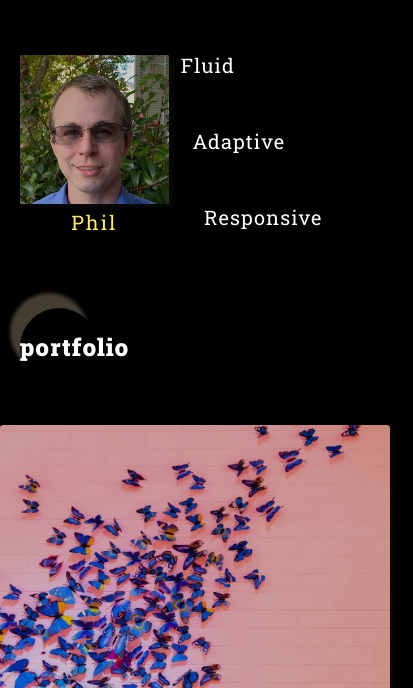
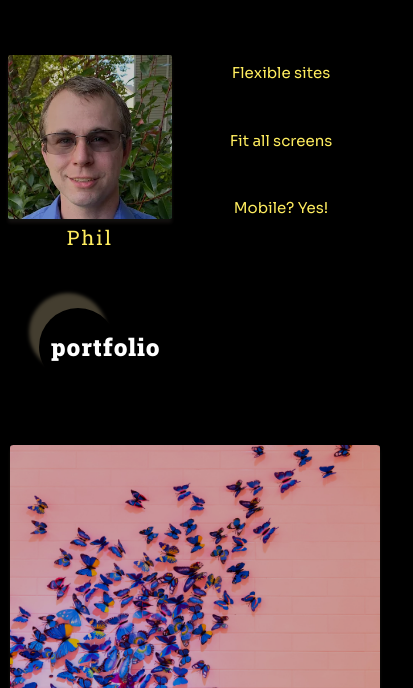
Before and after one commit to phillipgalbraith/portfolio-site, a plain HTML site: page index.html in a window 390 px wide. Shown: the part 156-844 px from the top of the page, 413 px wide, since content can reach past the window. Drawn offline with Linux system fonts and the light colour scheme.

Commit message:
No horizontal scrollbar

```diff
--- a/index.html
+++ b/index.html
@@ -12,6 +12,8 @@
     <meta name="viewport" content="width=device-width, initial-scale=1">
     <title>Phil Galbraith: Web Dev</title>
 </head>
+
+<body>
     <header>
         <section id="home">
             <h1>Phil Galbraith <span id = "color-heading"><i>Web Dev</i></span></h1>
@@ -19,11 +21,10 @@
                 <a href="#home">Home</a>
                 <a href="#about">About</a>
                 <a href="#portfolio">Portfolio</a>
-            <a h    ref="#contact">Contact</a>
+                <a href="#contact">Contact</a>
             </nav>
         </section>
     </header>
-<body>
     <section id="about">
         <div class="card">
             <img src="profile.png" alt="portrait">
@@ -31,7 +32,7 @@
         </div>
         <div id="about-container">
             <div id="responsive">
-                <h3>Fluid </h3>
+                <h3>Fluid</h3>
                 <p>Flexible sites</p>
                 <div id="fluid">
                         <h3>Adaptive</h3>
@@ -98,7 +99,6 @@
            </div>
         </div>
     </section>
-</body>
     <footer>
         <section id="contact">
             <h2>Like What You See?</h2>
@@ -106,3 +106,5 @@
             <a><i class="fab fa-linkedin-in"></i></a>
         </section>
     </footer>
+</body>
+</html>
--- a/style/index.css
+++ b/style/index.css
@@ -30,7 +30,7 @@ vertical-align: baseline;
         padding:0;
         margin: 0;
         max-width: 100%;
-       /* border: 1px solid gray;*/
+
 }
 
 html{
@@ -68,6 +68,7 @@ h3 {
     background-image: linear-gradient(to bottom, rgba(0, 0, 0, 0.1), rgba(0, 0, 0, 1)), url('../images/moons.jpg');
     background-size: cover;
     background-position: bottom;
+    max-width: 100%;
 }
 
 
@@ -106,7 +107,7 @@ header a:hover {
     height: 35vw;
     display:flex;
     justify-content: left;
-    padding-left: 5vw;
+    padding-left: 2%;
 }
 
 .card {
@@ -114,16 +115,19 @@ header a:hover {
 }
 
 .card img{
-    box-shadow:  4px 4px 4px rgb(14, 13, 12);
+    box-shadow:  0vw 1vw 1vw rgb(24, 21, 19);
     border-radius: 1%;
     opacity: 80%;
     transition: 0.2s;
+    max-width: 100%;
+    height: auto;
 }
+
 
 .card img:hover {
     opacity: 100%;
+}
 
-}
 
 .card  h3 {
     color:#FFED5F;
@@ -138,8 +142,10 @@ header a:hover {
 }
 
 #about-container {
+    display: flex;
+    justify-content: left;
     width: 70%;
-    padding-left: 5vw;
+    padding-left: 5%;
 }
 
 #about-container h3{
@@ -148,14 +154,13 @@ header a:hover {
 }
 
 #about-container div{
-    padding-left: 10vw;
+    padding-left: 20%;
     width: 100%;
     transition:0.5s;
 }
 
 #about-container div p{
     color: black;
-    width: 100%;
     transition:0.5s;
 }
 
@@ -180,22 +185,23 @@ header a:hover {
 }
 
 .portfolio .card {
-    width: 30%;
+    width: 23%;
 }
 
 .portfolio .card img{
-    height: 25vw;
+    height: 19vw;
 }
 
 footer {
-    margin: 15vw 0;
+    max-width: 100vw;
+    margin: 15vw 0vw;
 }
 
 footer a{
-    padding: 5vw;
+    padding: 5vw 0vw;
 }
 #portfolio h2{
-    margin: 5vw;
+    margin: 5vw 0vw;
 }
 
 @media (max-width: 1032px){
@@ -203,6 +209,7 @@ footer a{
         background-image: linear-gradient(to bottom, rgba(0, 0, 0, 0.01), rgba(0, 0, 0, 1)), url('../images/moons.jpg');
         background-position: center;
     }
+
     #about {
         height: 40vw;
     }
@@ -210,59 +217,54 @@ footer a{
         text-align: left;
         line-height: 4;
     }
-    .card{
-        width: 45vw;
+    .portfolio .card {
+        width: 32%;
+    }
+
+    .portfolio .card img{
+        height: 25vw;
     }
 
 }
 
 @media (max-width: 700px){
+    span {
+        display: none;
+    }
 
     #about {
         margin-top: 5vw;
         height: 50vw;
     }
 
-    #about-container h3{
+    #about-container h3 {
         text-align: left;
         line-height: 3;
+        width: 70%;
+        padding-left: 0vw;
     }
 
-    #portfolio h2{
-        padding-top: 6vw;
-        width:20vw;
+    #portfolio h2 {
+        padding: 6vw 0vw 0vw 3vw;
+        margin: 10%;
+        width:20%;
         height: 20vw;
         border-radius: 50%;
         box-shadow: -10px -15px 1vw #443e30;
     }
 
-    #about-container {
-        width: 70%;
-        padding-left: 0vw;
+    .portfolio .card {
+        width: 45%;
     }
 
-    #about-container div{
-        margin-left: 2vw;
-        padding-left: 2vw;
-    }
-
-    span {
-        display: none;
+    .portfolio .card img {
+        height: 35vw;
     }
 
     #about-container div:hover p {
         padding-left: 2vw;
         width: 100%;
         color:#FFED5F;
-    }
-
-    .portfolio img{
-        width: 45vw;
-    }
-
-    .portfolio .card{
-        height: 45vw;
-        width: 45vw;
     }
 }
 
@@ -277,36 +279,50 @@ footer a{
        margin-bottom: 20vw;
     }
 
-   header a:hover{
-
+    header a:hover {
     font-size: 1.8rem;
     }
-    #about-container *{
-        width: 70%;
-        padding-left: 0vw;
-        line-height: 1;
-    }
-    #about-container div{
-        margin-left: 2vw;
-        padding-left: 1vw;
-    }
-    span {
+
+
+
+    #about-container h3{
        display: none;
     }
-    .portfolio{
-        padding: 0vw;
-        margin: 0vw;
-        height:700vw;
+
+    #about-container {
+        text-align: center;
+        line-height: 4;
+        padding-left: 0;
+        width: 100%;
+        color: white;
     }
 
-    .portfolio .card{
-        height: 70vw;
+    #about-container div{
         width: 100%;
+        padding-top: 2vw;
+        padding-left: 0;
     }
-    #portfolio img {
-        height: 100%;
-        width: 100%;
+
+    #about-container div p{
+        color:#FFED5F;
+        font-size: 1.5rem;
     }
+
+    .portfolio {
+        display: flex;
+        flex-flow: column nowrap;
+        justify-content: space-between;
+        align-items: center;
+    }
+
+    .portfolio .card {
+        width: 95%;
+    }
+
+    .portfolio .card img{
+        height: 95%;
+    }
+
 }
 
 
```
Lines whose indentation alone changed are shown as unchanged.
